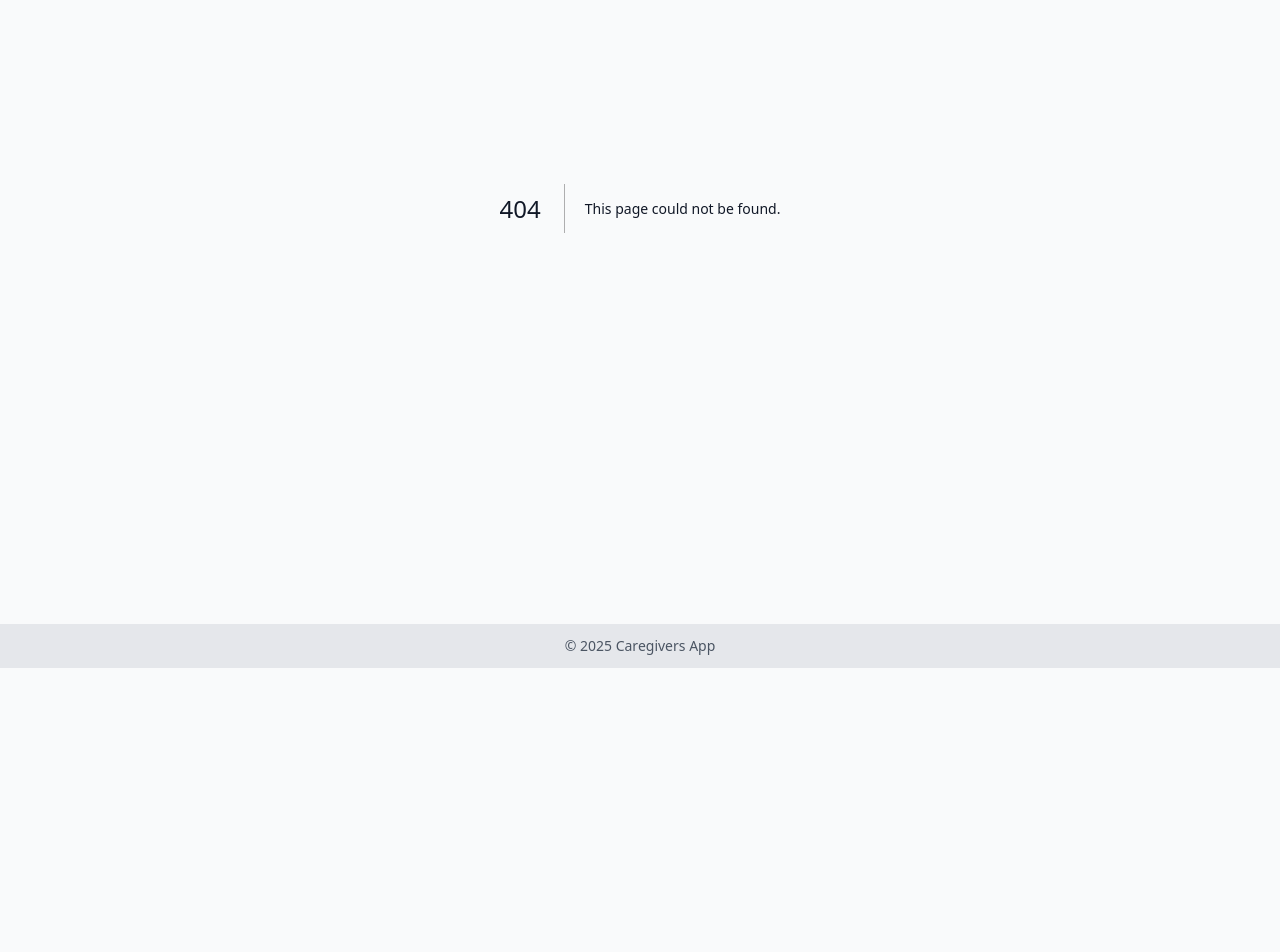
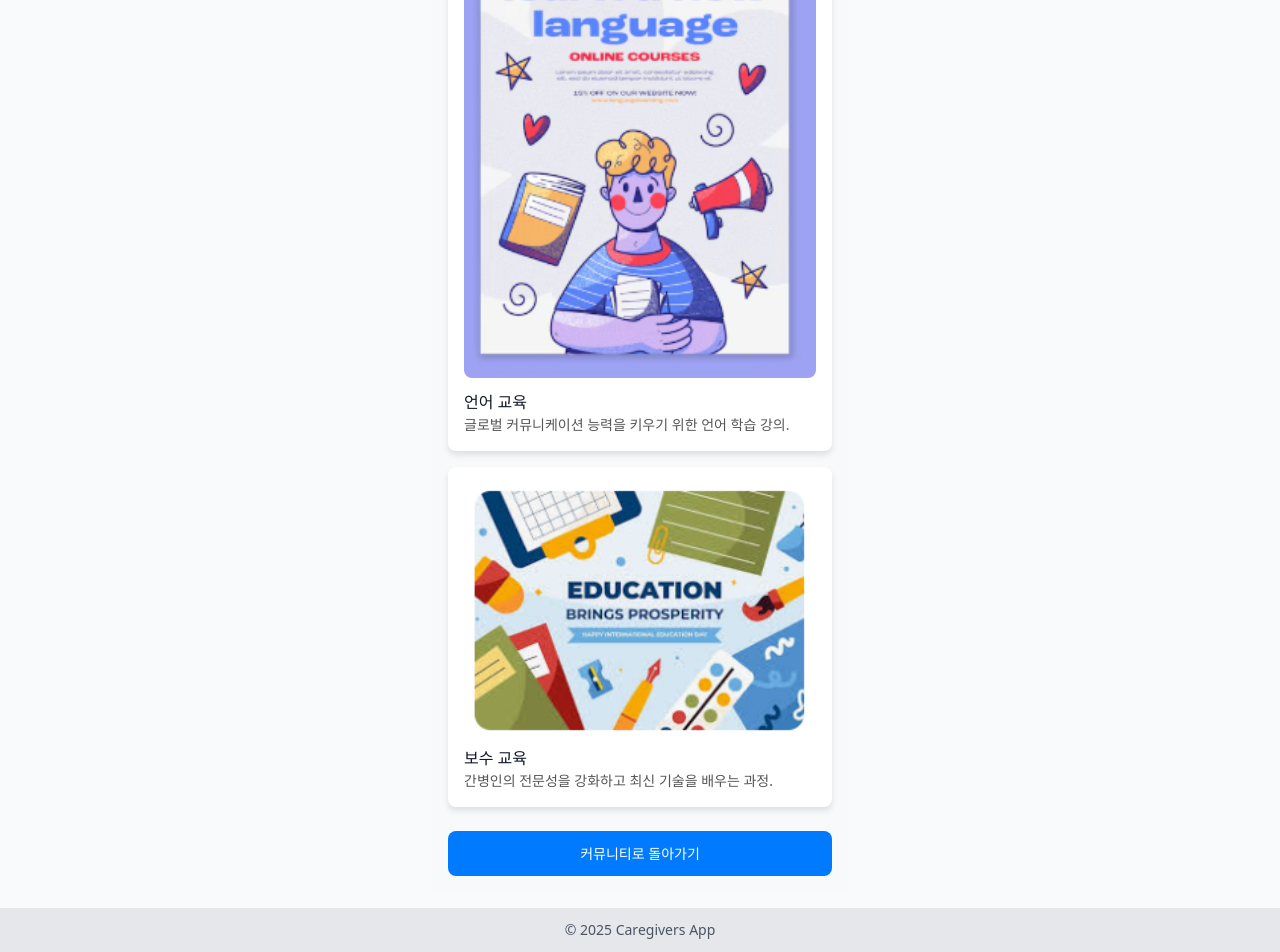
Before and after one commit to gowns12/CareNeighbors-frontend, a Next.js app: page /community/education in a window 1280 px wide. Before the commit this address had no page. Shown: the part 280-1232 px from the top of the page. Before the commit the page ends 948 px from the top, so only its background shows below. Built offline with nearby package versions, Linux system fonts and the light colour scheme.

Commit message:
커뮤니티 교육 상세페이지 이미지 추가

```diff
--- /dev/null
+++ b/src/app/community/education/page.tsx
@@ -0,0 +1,126 @@
+"use client";
+
+import React from "react";
+import styled from "styled-components";
+import { useRouter } from "next/navigation";
+
+export default function EducationMainPage() {
+    const router = useRouter();
+
+    return (
+        <Container>
+            <Header>
+                <Title>교육 메인 페이지</Title>
+            </Header>
+            <Content>
+                <Section>
+                    <CardContainer>
+                        {/* 언어 교육 카드 */}
+                        <Card onClick={() => router.push("/community/education/language")}>
+                            <CardImage src="/images/education-language.PNG" alt="언어 교육" />
+                            <CardTitle>언어 교육</CardTitle>
+                            <CardDescription>
+                                글로벌 커뮤니케이션 능력을 키우기 위한 언어 학습 강의.
+                            </CardDescription>
+                        </Card>
+
+                        {/* 보수 교육 카드 */}
+                        <Card onClick={() => router.push("/community/education/advanced")}>
+                            <CardImage src="/images/education-advance.PNG" alt="보수 교육" />
+                            <CardTitle>보수 교육</CardTitle>
+                            <CardDescription>
+                                간병인의 전문성을 강화하고 최신 기술을 배우는 과정.
+                            </CardDescription>
+                        </Card>
+                    </CardContainer>
+                </Section>
+
+                {/* 커뮤니티로 돌아가기 버튼 */}
+                <StyledButton onClick={() => router.push("/community")}>
+                    커뮤니티로 돌아가기
+                </StyledButton>
+            </Content>
+        </Container>
+    );
+}
+
+const Container = styled.div`
+    min-height: 100vh;
+    background-color: #f8f9fa;
+    display: flex;
+    flex-direction: column;
+`;
+
+const Header = styled.header`
+    padding: 16px;
+    border-bottom: 1px solid #eee;
+    text-align: center;
+`;
+
+const Title = styled.h1`
+    font-size: 20px;
+    font-weight: bold;
+`;
+
+const Content = styled.div`
+    padding: 16px;
+`;
+
+const Section = styled.section`
+    margin-bottom: 24px;
+`;
+
+const SectionTitle = styled.h2`
+    font-size: 16px;
+    margin-bottom: 16px;
+`;
+
+const CardContainer = styled.div`
+    display: grid;
+    grid-template-columns: repeat(auto-fit, minmax(200px, 1fr));
+    gap: 16px;
+`;
+
+const Card = styled.div`
+    background-color: white;
+    border-radius: 8px;
+    box-shadow: 0 4px 6px rgba(0, 0, 0, 0.1);
+    padding: 16px;
+    cursor: pointer;
+
+    &:hover {
+        background-color: #f3f3f3;
+        transform: translateY(-4px);
+        transition: all 0.2s ease-in-out;
+    }
+`;
+
+const CardImage = styled.img`
+    width: 100%;
+    border-radius: 8px;
+`;
+
+const CardTitle = styled.h3`
+    font-size: 16px;
+    margin-top: 12px;
+`;
+
+const CardDescription = styled.p`
+    font-size: 14px;
+    color: #555;
+`;
+
+const StyledButton = styled.button`
+    width: 100%;
+    padding: 12px;
+    background-color: #007BFF; /* 파란색 버튼 */
+    color: white;
+    border-radius: 8px;
+    border: none;
+    font-size: 14px;
+
+    &:hover {
+        background-color: #0056b3; /* 어두운 파란색 */
+        cursor: pointer;
+    }
+`;
```
Also changed, not shown: public/images/education-advance.PNG (added), public/images/education-language.PNG (added).
